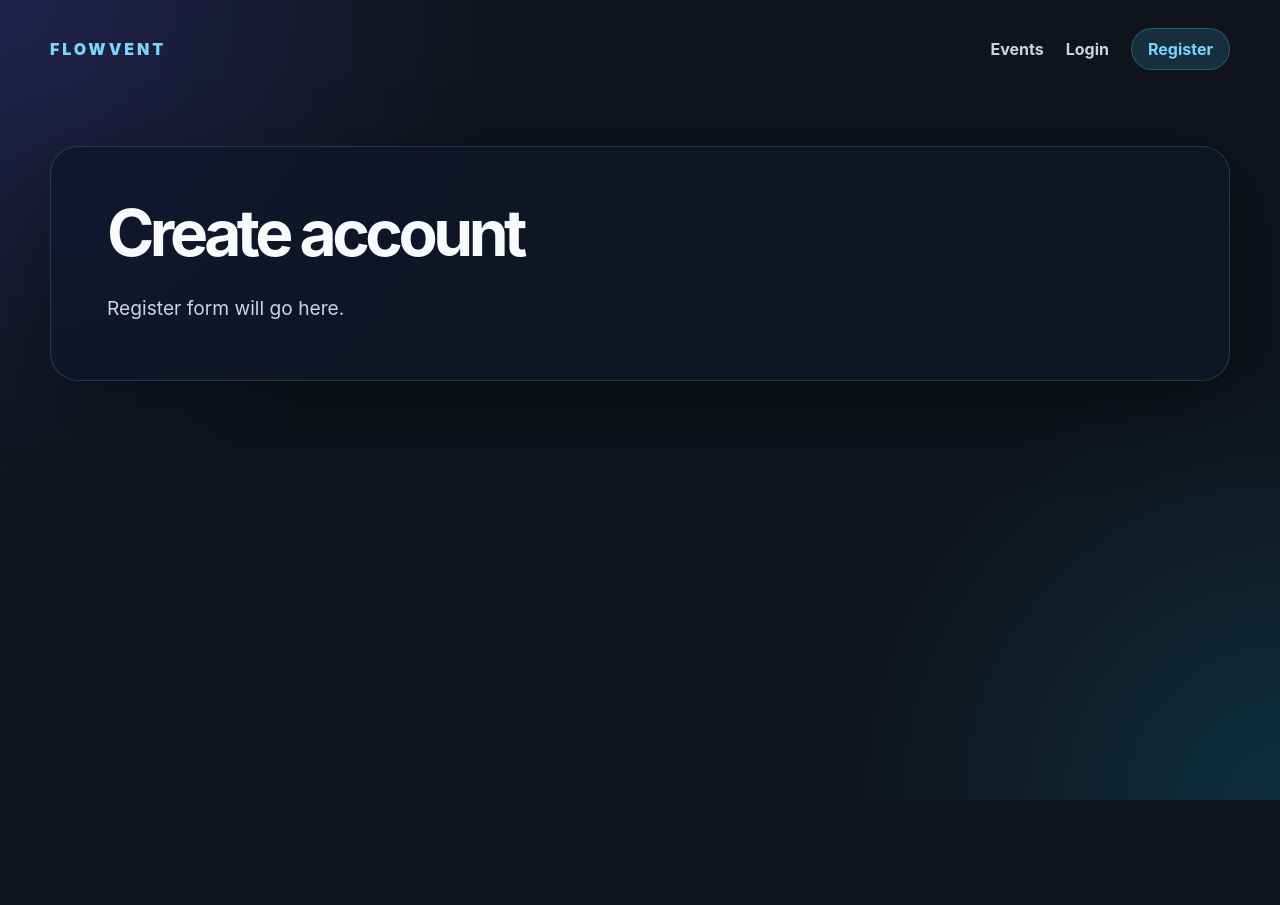
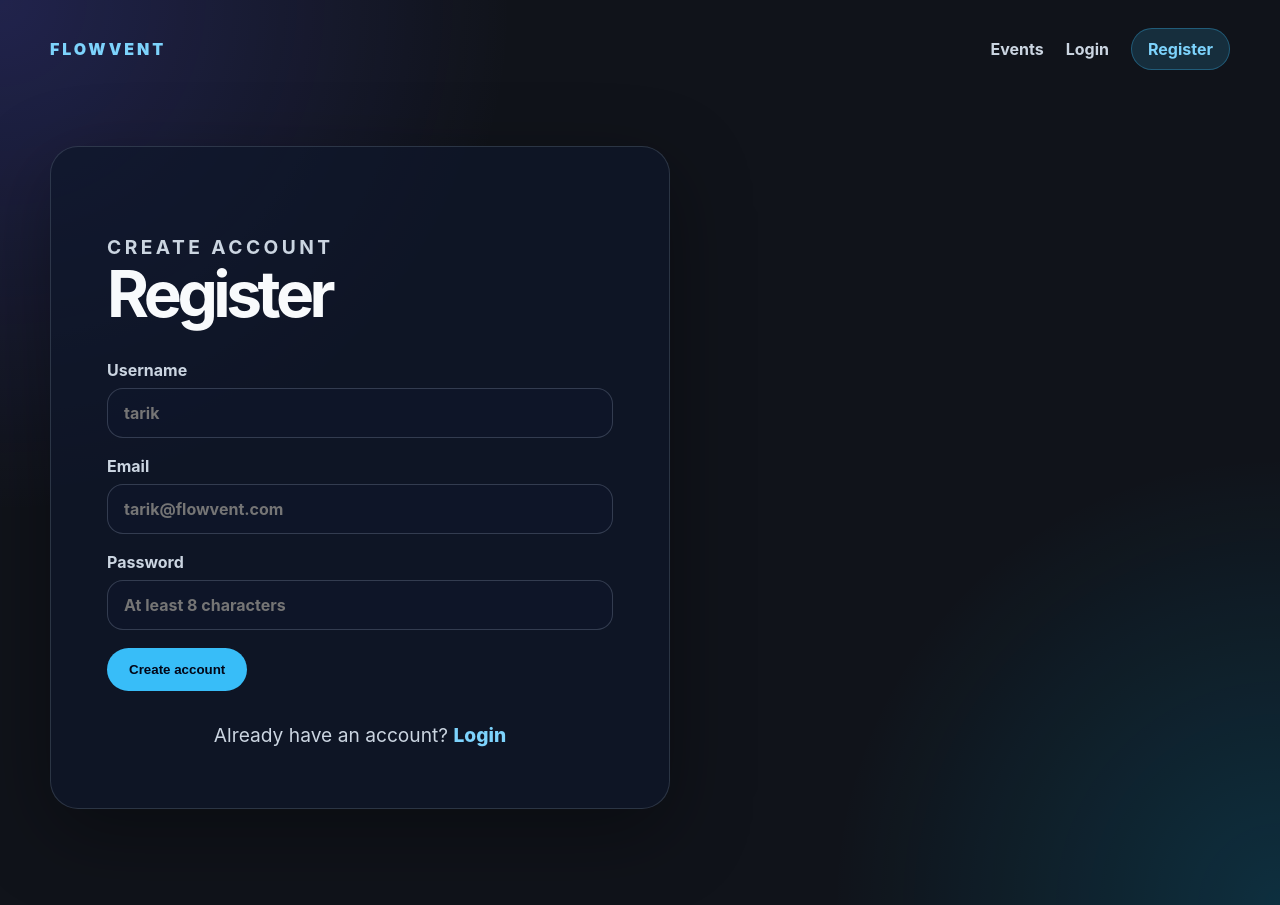
Before and after one commit to tarikii/Flowvent-Springboot, a React (Vite) app in the folder frontend/: page /register in a window 1280 px wide. Before the commit the page ends 800 px from the top, so only its background shows below. Built offline with nearby package versions, Linux system fonts and the light colour scheme.

Commit message:
feat: add user registration flow

```diff
--- a/frontend/src/App.css
+++ b/frontend/src/App.css
@@ -422,3 +422,15 @@ h1 {
     flex-direction: column;
   }
 }
+
+.formHint {
+  margin: 20px 0 0;
+  color: #cbd5e1;
+  text-align: center;
+}
+
+.formHint a {
+  color: #7dd3fc;
+  font-weight: 800;
+  text-decoration: none;
+}
--- a/frontend/src/api/authApi.ts
+++ b/frontend/src/api/authApi.ts
@@ -1,5 +1,5 @@
 import { apiRequest } from './apiClients'
-import type { AuthResponse, AuthUser, LoginRequest } from '../types/auth'
+import type { AuthResponse, AuthUser, LoginRequest, RegisterRequest } from '../types/auth'
 
 export function login(request: LoginRequest) {
   return apiRequest<AuthResponse>('/auth/login', {
@@ -8,6 +8,13 @@ export function login(request: LoginRequest) {
   })
 }
 
+export function register(request: RegisterRequest) {
+  return apiRequest<AuthResponse>('/auth/register', {
+    method: 'POST',
+    body: JSON.stringify(request),
+  })
+}
+
 export function getAuthenticatedUser() {
   return apiRequest<AuthUser>('/auth/me')
 }
--- a/frontend/src/context/AuthContext.tsx
+++ b/frontend/src/context/AuthContext.tsx
@@ -5,14 +5,15 @@ import {
   useState,
   type ReactNode,
 } from 'react'
-import { getAuthenticatedUser, login as loginRequest } from '../api/authApi'
-import type { AuthUser, LoginRequest } from '../types/auth'
+import { getAuthenticatedUser, login as loginRequest, register as registerRequest } from '../api/authApi'
+import type { AuthUser, LoginRequest, RegisterRequest } from '../types/auth'
 
 interface AuthContextValue {
   user: AuthUser | null
   loading: boolean
   isAuthenticated: boolean
   login: (request: LoginRequest) => Promise<void>
+  register: (request: RegisterRequest) => Promise<void>
   logout: () => void
 }
 
@@ -56,6 +57,15 @@ export function AuthProvider({ children }: { children: ReactNode }) {
     setUser(authenticatedUser)
   }
 
+  async function register(request: RegisterRequest) {
+    const authResponse = await registerRequest(request)
+
+    localStorage.setItem(TOKEN_KEY, authResponse.token)
+
+    const authenticatedUser = await getAuthenticatedUser()
+    setUser(authenticatedUser)
+  }
+
   function logout() {
     localStorage.removeItem(TOKEN_KEY)
     setUser(null)
@@ -68,6 +78,7 @@ export function AuthProvider({ children }: { children: ReactNode }) {
         loading,
         isAuthenticated: Boolean(user),
         login,
+        register,
         logout,
       }}
     >
--- a/frontend/src/pages/RegisterPage.tsx
+++ b/frontend/src/pages/RegisterPage.tsx
@@ -1,10 +1,140 @@
+import { type FormEvent, useState } from 'react'
+import { Link, useNavigate } from 'react-router-dom'
+import { ApiError } from '../api/apiClients'
+import { useAuth } from '../context/AuthContext'
+
 export function RegisterPage() {
+  const [username, setUsername] = useState('')
+  const [email, setEmail] = useState('')
+  const [password, setPassword] = useState('')
+  const [error, setError] = useState('')
+  const [submitting, setSubmitting] = useState(false)
+
+  const { register, user } = useAuth()
+  const navigate = useNavigate()
+
+  async function handleSubmit(event: FormEvent<HTMLFormElement>) {
+    event.preventDefault()
+    setError('')
+
+    if (username.trim().length < 3) {
+      setError('Username must contain at least 3 characters.')
+      return
+    }
+
+    if (!email.trim()) {
+      setError('Email is required.')
+      return
+    }
+
+    if (password.length < 8) {
+      setError('Password must contain at least 8 characters.')
+      return
+    }
+
+    setSubmitting(true)
+
+    try {
+      await register({
+        username: username.trim(),
+        email: email.trim(),
+        password,
+      })
+
+      navigate('/events')
+    } catch (registerError) {
+      if (registerError instanceof ApiError) {
+        setError(getRegisterErrorMessage(registerError))
+      } else {
+        setError('Could not create your account. Please try again.')
+      }
+    } finally {
+      setSubmitting(false)
+    }
+  }
+
   return (
     <main className="page">
-      <section className="panel">
-        <h1>Create account</h1>
-        <p>Register form will go here.</p>
+      <section className="panel formPanel">
+        <p className="eyebrow">Create account</p>
+        <h1>Register</h1>
+
+        {user && (
+          <div className="successBox">
+            <strong>You are already logged in as {user.username}</strong>
+            <span>{user.email}</span>
+            <span>Role: {user.role}</span>
+          </div>
+        )}
+
+        {!user && (
+          <>
+            <form className="form" onSubmit={handleSubmit}>
+              <label>
+                Username
+                <input
+                  type="text"
+                  value={username}
+                  onChange={(event) => setUsername(event.target.value)}
+                  placeholder="tarik"
+                />
+              </label>
+
+              <label>
+                Email
+                <input
+                  type="email"
+                  value={email}
+                  onChange={(event) => setEmail(event.target.value)}
+                  placeholder="tarik@flowvent.com"
+                />
+              </label>
+
+              <label>
+                Password
+                <input
+                  type="password"
+                  value={password}
+                  onChange={(event) => setPassword(event.target.value)}
+                  placeholder="At least 8 characters"
+                />
+              </label>
+
+              {error && <p className="error">{error}</p>}
+
+              <button className="button" type="submit" disabled={submitting}>
+                {submitting ? 'Creating account...' : 'Create account'}
+              </button>
+            </form>
+
+            <p className="formHint">
+              Already have an account? <Link to="/login">Login</Link>
+            </p>
+          </>
+        )}
       </section>
     </main>
   )
 }
+
+function getRegisterErrorMessage(error: ApiError) {
+  const message = error.message.toLowerCase()
+
+  if (message.includes('email') && message.includes('already')) {
+    return 'This email is already registered.'
+  }
+
+  if (message.includes('email')) {
+    return 'Please enter a valid email address.'
+  }
+
+  if (message.includes('password')) {
+    return 'Password must contain at least 8 characters.'
+  }
+
+  if (message.includes('username')) {
+    return 'Username must contain between 3 and 50 characters.'
+  }
+
+  return 'Could not create your account. Please try again.'
+}
--- a/frontend/src/types/auth.ts
+++ b/frontend/src/types/auth.ts
@@ -1,6 +1,12 @@
 export type Role = 'ADMIN' | 'CLIENT'
 
 export interface LoginRequest {
+  email: string
+  password: string
+}
+
+export interface RegisterRequest {
+  username: string
   email: string
   password: string
 }
```
